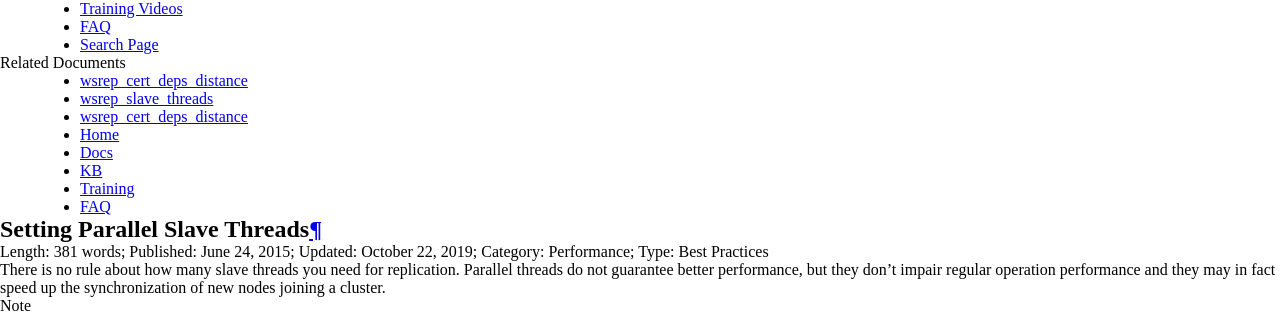
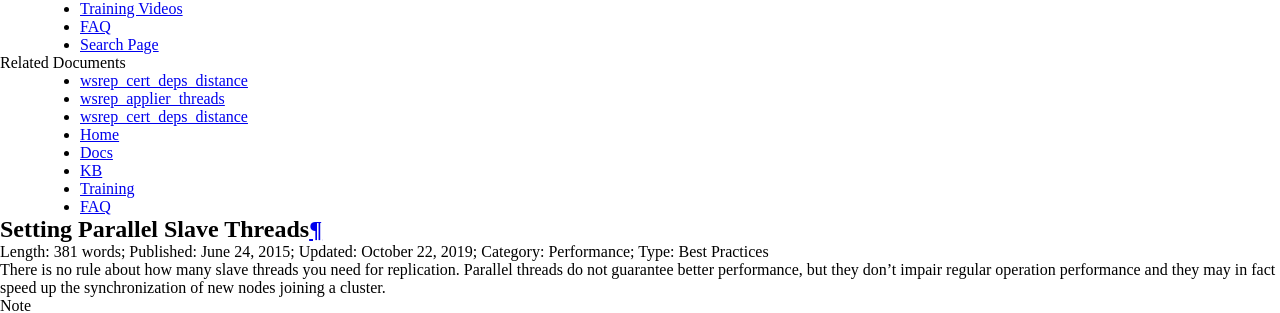
Before and after one commit to codership/documentation, a Sphinx documentation site: the page built from galeracluster/source/kb/parallel-applier-threads.rst, in a window 1280 px wide. Shown: the part 252-565 px from the top of the page. Built offline with Sphinx 7.4.7, drawn with Linux system fonts in a browser that asks for light colours; comment, search, counter and statistics services are not loaded.

Commit message:
Some broken tables fixed. One link target fixed.

```diff
--- a/galeracluster/source/kb/parallel-applier-threads.rst
+++ b/galeracluster/source/kb/parallel-applier-threads.rst
@@ -34,7 +34,7 @@
       Related Documents
 
       - :ref:`wsrep_cert_deps_distance <wsrep_cert_deps_distance>`
-      - :ref:`wsrep_slave_threads <wsrep_slave_threads>`
+      - :ref:`wsrep_applier_threads <wsrep_applier_threads>`
       - :ref:`wsrep_cert_deps_distance <wsrep_cert_deps_distance>`
 
 
```
Also changed, not shown: galeracluster/source/documentation/mysql-wsrep-options.rst (+17 -17 lines).
